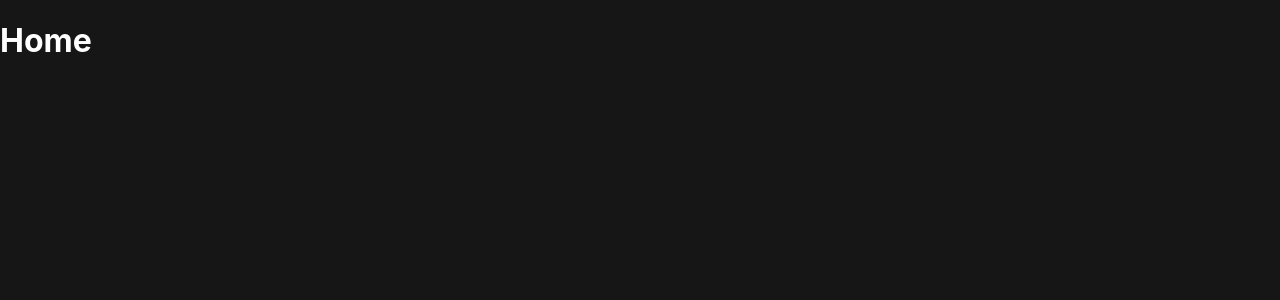
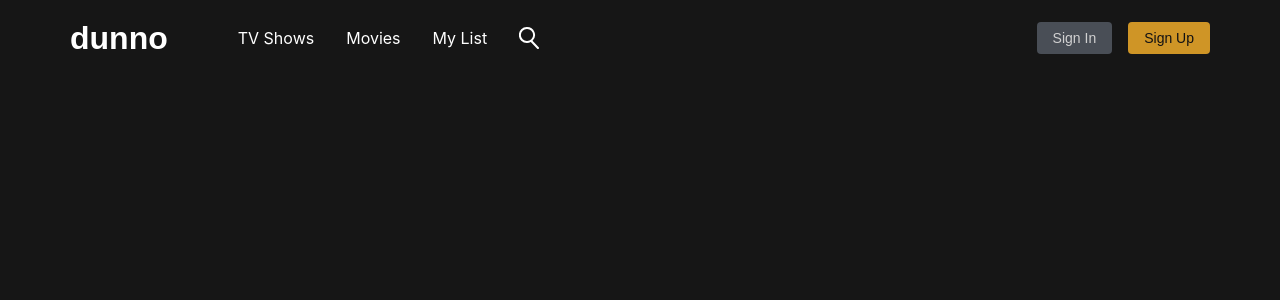
Before and after one commit to mvximenko/dunno-2, a React (Create React App) app: page / in a window 1280 px wide. Shown: the top 300 px of the page. Built offline with nearby package versions, Linux system fonts and the light colour scheme.

Commit message:
Add Header and sizes.ts

```diff
--- a/src/App.tsx
+++ b/src/App.tsx
@@ -6,11 +6,13 @@ import Series from './components/Series';
 import Title from './components/Title';
 import SignIn from './components/SignIn';
 import SignUp from './components/SignUp';
+import Header from './components/layout/Header';
 import GlobalStyle from './GlobalStyle';
 
 const App = () => (
   <>
     <GlobalStyle />
+    <Header />
     <Switch>
       <Route exact path='/'>
         <Home />
--- a/src/components/Home.tsx
+++ b/src/components/Home.tsx
@@ -1,5 +1,5 @@
 import React from 'react';
 
-const Home = () => <h1>Home</h1>;
+const Home = () => <></>;
 
 export default Home;
--- /dev/null
+++ b/src/components/layout/Header.tsx
@@ -0,0 +1,53 @@
+import React from 'react';
+import SearchIcon from '../../assets/search.svg';
+import {
+  Menu,
+  DesktopNav,
+  Wrapper,
+  Logo,
+  Link,
+  Search,
+  Span,
+  SignIn,
+  SignUp,
+  Nav,
+  Burger,
+  Line,
+} from './HeaderStyles';
+
+const Header = () => (
+  <Menu>
+    <DesktopNav>
+      <Wrapper>
+        <Logo to='/'>dunno</Logo>
+        <Link to='/series'>TV Shows</Link>
+        <Link to='/movies'>Movies</Link>
+        <Link to='/my-list'>My List</Link>
+        <Link to='/search'>
+          <Search src={SearchIcon} />
+          <Span>Search</Span>
+        </Link>
+      </Wrapper>
+      <Wrapper>
+        <SignIn to='/signin'>Sign In</SignIn>
+        <SignUp to='/signup'>Sign Up</SignUp>
+      </Wrapper>
+    </DesktopNav>
+
+    <Nav>
+      <Logo to='/'>dunno</Logo>
+      <Wrapper>
+        <Link to='/search'>
+          <Search src={SearchIcon} />
+        </Link>
+        <Burger>
+          <Line></Line>
+          <Line></Line>
+          <Line></Line>
+        </Burger>
+      </Wrapper>
+    </Nav>
+  </Menu>
+);
+
+export default Header;
--- /dev/null
+++ b/src/components/layout/HeaderStyles.ts
@@ -0,0 +1,186 @@
+import styled, { css } from 'styled-components';
+import { Link as RouterLink } from 'react-router-dom';
+import sizes from '../../sizes';
+
+export const Menu = styled.header`
+  position: absolute;
+  width: 100vw;
+  height: 60px;
+  top: 0;
+  z-index: 10;
+  ${[sizes.up('md')]} {
+    height: 76px;
+  }
+  ${[sizes.up('xl')]} {
+    height: 86px;
+  }
+`;
+
+export const Wrapper = styled.div`
+  display: flex;
+  align-items: center;
+`;
+
+export const Logo = styled(RouterLink)`
+  font-size: 28px;
+  font-weight: 600;
+  font-family: sans-serif;
+  ${[sizes.up('sm')]} {
+    margin-right: 30px;
+  }
+  ${[sizes.up('md')]} {
+    margin-right: 50px;
+  }
+  ${[sizes.up('lg')]} {
+    font-size: 32px;
+    margin-right: 70px;
+  }
+  ${[sizes.up('xl')]} {
+    margin-right: 98px;
+  }
+`;
+
+export const Link = styled(RouterLink)`
+  display: flex;
+  align-items: center;
+  font-size: 12px;
+  & + & {
+    margin-left: 20px;
+  }
+  ${[sizes.up('md')]} {
+    font-size: 14px;
+    & + & {
+      margin-left: 32px;
+    }
+  }
+  ${[sizes.up('lg')]} {
+    font-size: 16px;
+  }
+  ${[sizes.up('xl')]} {
+    font-size: 18px;
+    line-height: 20px;
+    & + & {
+      margin-left: 40px;
+    }
+  }
+`;
+
+export const Search = styled.img`
+  width: 20px;
+  height: 22px;
+  margin-right: 12px;
+`;
+
+export const Span = styled.span`
+  ${[sizes.down('lg')]} {
+    display: none;
+  }
+`;
+
+const button = css`
+  cursor: pointer;
+  box-sizing: border-box;
+  display: inline-flex;
+  justify-content: center;
+  align-items: center;
+  height: 24px;
+  font-size: 12px;
+  font-family: sans-serif;
+  padding: 0 12px;
+  border-radius: 4px;
+  transition: opacity linear 0.1s;
+  opacity: 0.8;
+  &:hover {
+    opacity: 1;
+  }
+  ${[sizes.up('md')]} {
+    height: 32px;
+    font-size: 14px;
+    padding: 0 16px;
+  }
+  ${[sizes.up('xl')]} {
+    height: 36px;
+    font-size: 16px;
+    padding: 0 24px;
+    border-radius: 8px;
+  }
+`;
+
+export const SignIn = styled(RouterLink)`
+  background: #565c67;
+  margin-right: 8px;
+  ${button}
+  ${[sizes.up('md')]} {
+    margin-right: 12px;
+  }
+  ${[sizes.up('lg')]} {
+    margin-right: 16px;
+  }
+  ${[sizes.up('xl')]} {
+    margin-right: 24px;
+  }
+`;
+
+export const SignUp = styled(RouterLink)`
+  background: #feb52b;
+  color: #111113;
+  ${button}
+`;
+
+const navigation = css`
+  position: absolute;
+  align-items: center;
+  justify-content: space-between;
+  width: 100%;
+  height: 100%;
+  box-sizing: border-box;
+  padding: 0 24px 0 16px;
+  ${[sizes.up('sm')]} {
+    padding: 0 24px;
+  }
+  ${[sizes.up('md')]} {
+    padding: 0 60px;
+  }
+  ${[sizes.up('lg')]} {
+    padding: 0 70px;
+  }
+  ${[sizes.up('xl')]} {
+    padding: 0 100px;
+  }
+`;
+
+export const Nav = styled.nav`
+  display: flex;
+  ${navigation}
+  ${[sizes.up('sm')]} {
+    display: none;
+  }
+`;
+
+export const DesktopNav = styled.div`
+  display: none;
+  ${navigation}
+  ${[sizes.up('sm')]} {
+    display: flex;
+  }
+`;
+
+export const Burger = styled.div`
+  cursor: pointer;
+  margin-left: 24px;
+  align-self: center;
+  -ms-grid-row-align: center;
+  ${[sizes.up('sm')]} {
+    margin-left: 40px;
+  }
+`;
+
+export const Line = styled.div`
+  width: 22px;
+  height: 2px;
+  background: #fff;
+  border-radius: 3px;
+  & + & {
+    margin-top: 5px;
+  }
+`;
--- /dev/null
+++ b/src/sizes.ts
@@ -0,0 +1,24 @@
+interface Sizes {
+  [key: string]: string;
+}
+
+export default {
+  up(size: string) {
+    const sizes: Sizes = {
+      sm: '600px',
+      md: '960px',
+      lg: '1280px',
+      xl: '1920px',
+    };
+    return `@media only screen and (min-width: ${sizes[size]})`;
+  },
+  down(size: string) {
+    const sizes: Sizes = {
+      sm: '600px',
+      md: '960px',
+      lg: '1280px',
+      xl: '1920px',
+    };
+    return `@media only screen and (max-width: ${sizes[size]})`;
+  },
+};
```
Also changed, not shown: src/assets/search.svg (added).
